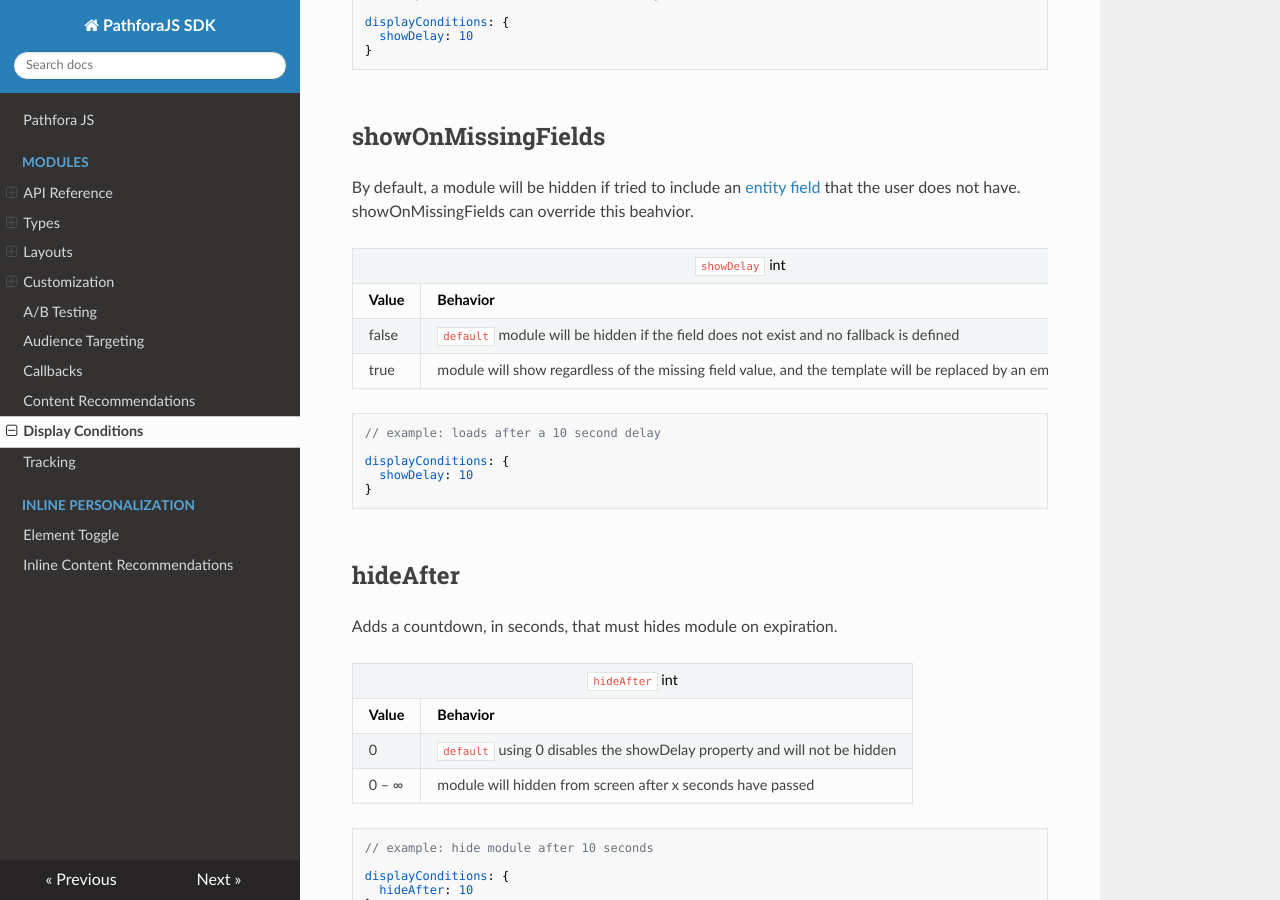
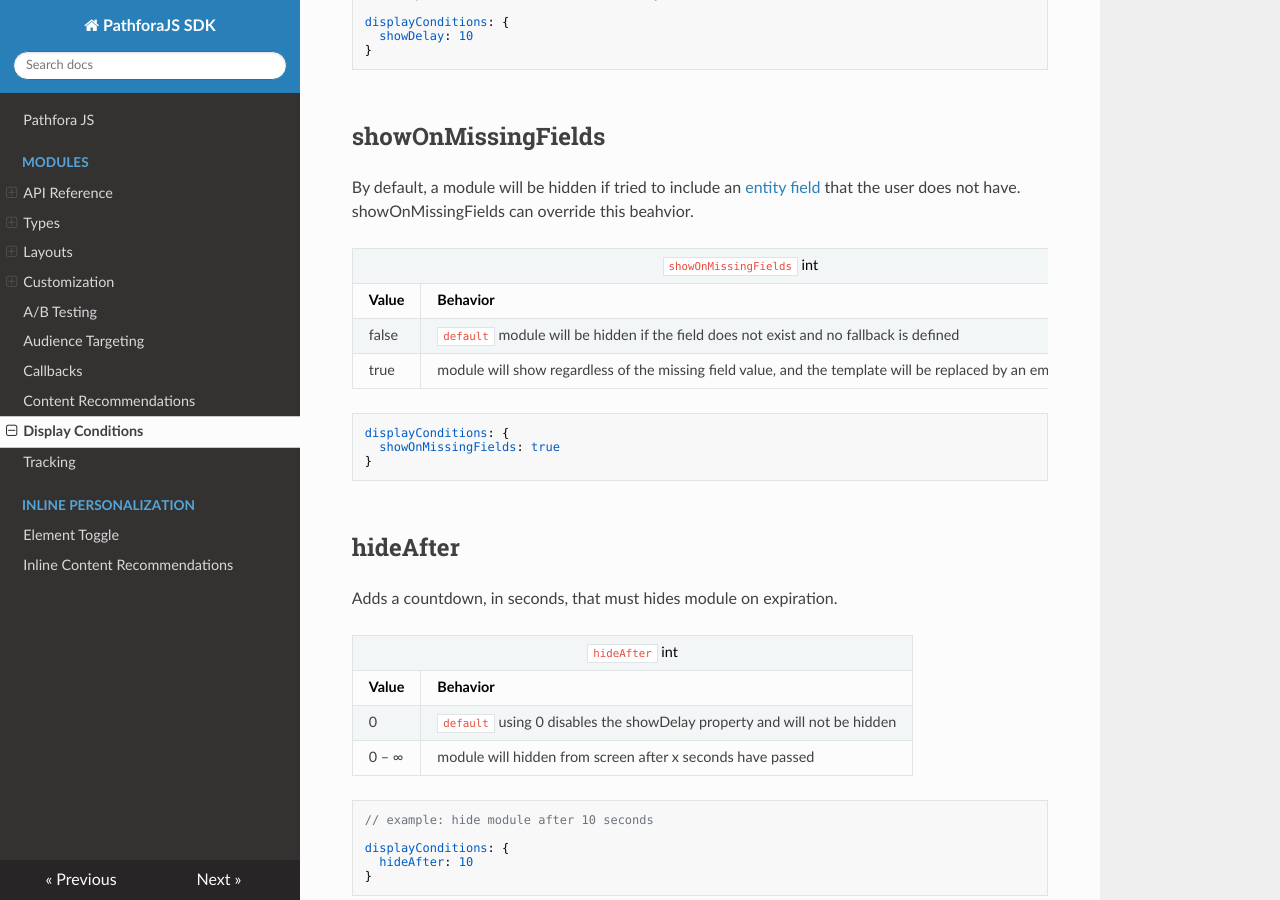
Before and after one commit to lytics/pathforajs, an MkDocs documentation site: the page built from docs/docs/display_conditions.md, in a window 1280 px wide and 900 px high, scrolled down 1187 px. Built offline with MkDocs 1.6.1, drawn with Linux system fonts in a browser that asks for light colours; nearby versions of some CDN libraries; old or Windows-style settings are respelled for this version of MkDocs.

Commit message:
doc fixes.

````diff
--- a/docs/docs/display_conditions.md
+++ b/docs/docs/display_conditions.md
@@ -87,7 +87,7 @@ By default, a module will be hidden if tried to include an [entity field](custom
 <table>
   <thead>
     <tr>
-      <td colspan="2" align="center"><code>showDelay</code> int</td>
+      <td colspan="2" align="center"><code>showOnMissingFields</code> int</td>
     </tr>
     <tr>
       <th>Value</th>
@@ -107,10 +107,8 @@ By default, a module will be hidden if tried to include an [entity field](custom
 
 
 ``` javascript
-// example: loads after a 10 second delay
-
 displayConditions: {
-  showDelay: 10
+  showOnMissingFields: true
 }
 ```
 
````
Also changed, not shown: docs/docs/customization/form.md (+1 -1 lines).
